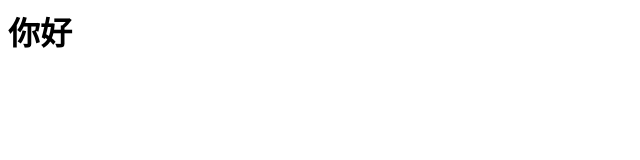
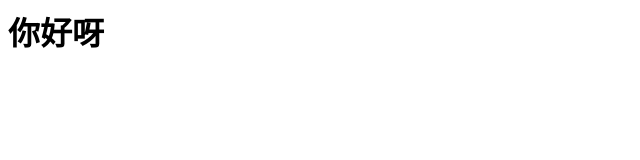
Before and after one commit to 13874360430/sc, a plain HTML site: page index.html in a window 1280 px wide. Shown: the full height of the page, 0-640 px from the left. Drawn offline with Linux system fonts and the light colour scheme.

Commit message:
强制更新，确保拉取最新代码

```diff
--- a/index.html
+++ b/index.html
@@ -1 +1 @@
-<h1>你好</h1>
+<h1>你好呀</h1>
```
